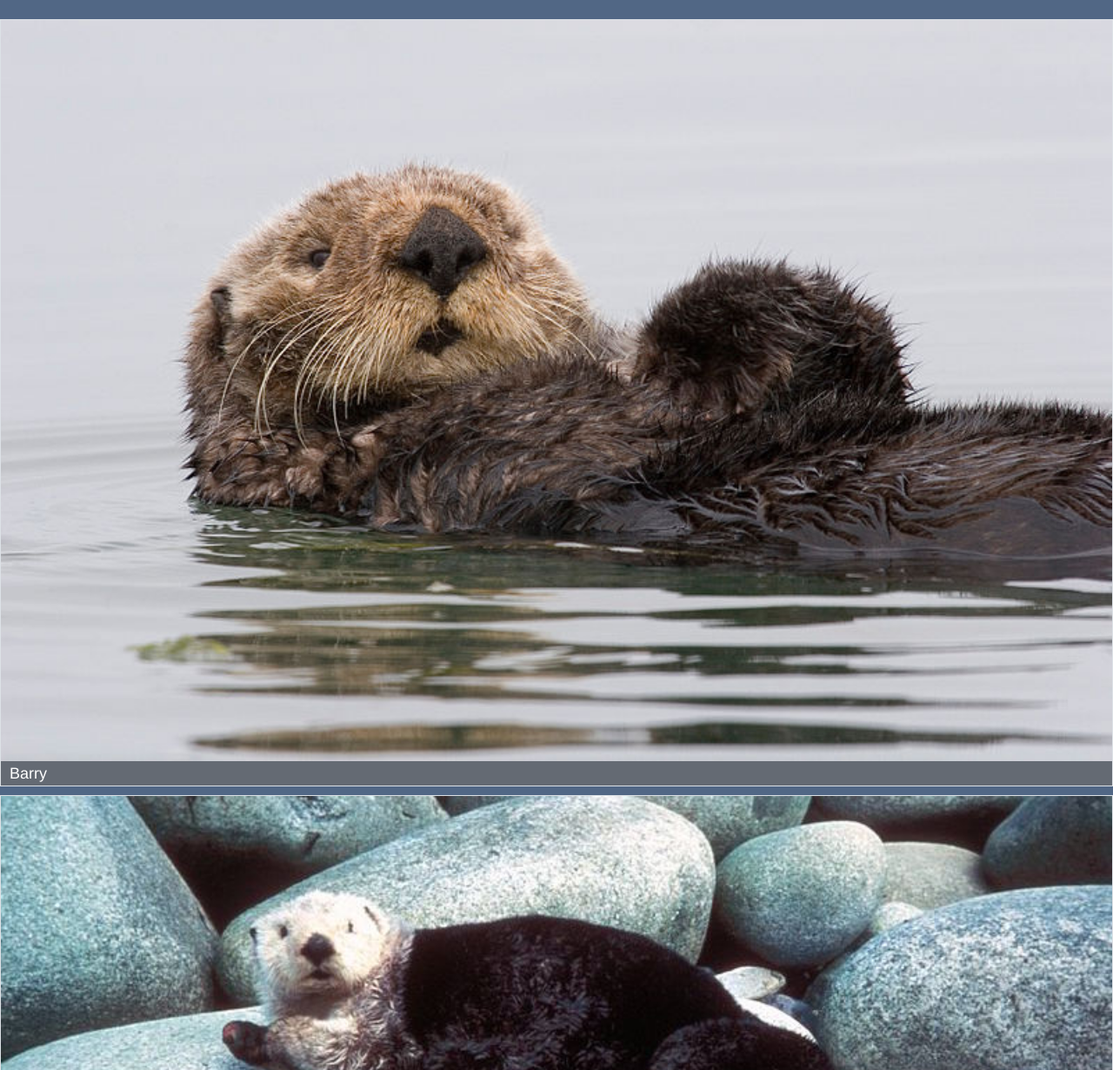
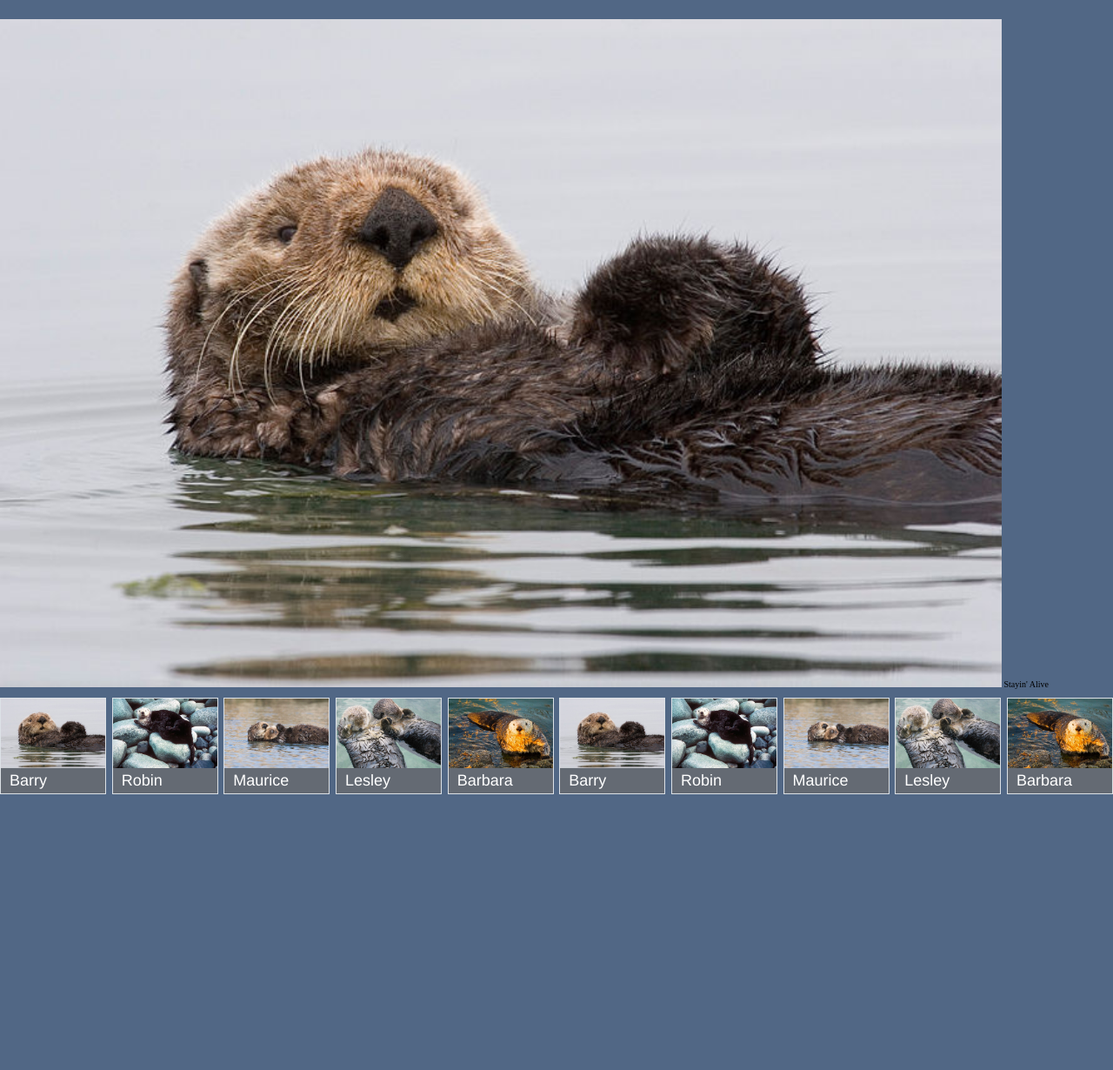
Before and after one commit to drpacket/front-end-dev-book, a plain HTML site: page ottergram/index.html in a window 1280 px wide. Shown: the part 70-1300 px from the top of the page at 87% size. After the commit the page ends 993 px from the top, so only its background shows below. Drawn offline with nearby package versions, Linux system fonts and the light colour scheme.

Commit message:
added some flexbox to Ottergram

```diff
--- a/ottergram/index.html
+++ b/ottergram/index.html
@@ -10,10 +10,41 @@
 </head>
 
 <body>
-  <header>
+  <header class="main-header">
     <h1 class="logo-text">ottergram</h1>
   </header>
+  <main class="main-content">
   <ul class="thumbnail-list">
+    <li class="thumbnail-item">
+      <a href="#">
+        <img class="thumbnail-image" src="img/otter1.jpg" alt="Barry the Otter">
+        <span class="thumbnail-title">Barry</span>
+      </a>
+    </li>
+    <li class="thumbnail-item">
+      <a href="#">
+        <img class="thumbnail-image" src="img/otter2.jpg" alt="Robin the Otter">
+        <span class="thumbnail-title">Robin</span>
+      </a>
+    </li>
+    <li class="thumbnail-item">
+      <a href="#">
+        <img class="thumbnail-image" src="img/otter3.jpg" alt="Maurice the Otter">
+        <span class="thumbnail-title">Maurice</span>
+      </a>
+    </li>
+    <li class="thumbnail-item">
+      <a href="#">
+        <img class="thumbnail-image" src="img/otter4.jpg" alt="Lesley the Otter">
+        <span class="thumbnail-title">Lesley</span>
+      </a>
+    </li>
+    <li class="thumbnail-item">
+      <a href="#">
+        <img class="thumbnail-image" src="img/otter5.jpg" alt="Barbara the Otter">
+        <span class="thumbnail-title">Barbara</span>
+      </a>
+    </li>
     <li class="thumbnail-item">
       <a href="#">
         <img class="thumbnail-image" src="img/otter1.jpg" alt="Barry the Otter">
@@ -49,5 +80,7 @@
     <img class="detail-image" src="img/otter1.jpg" alt="">
     <span class="detail-image-title">Stayin' Alive</span>
   </div>
+</main>
 </body>
+
 </html>
--- a/ottergram/stylesheets/styles.css
+++ b/ottergram/stylesheets/styles.css
@@ -10,13 +10,23 @@
   font-style: normal;
 }
 
+html, body {
+  height: 100%;
+}
+
 body {
   font-size: 10px;
   background: rgb(81, 103, 133);
+  display: flex;
+  flex-direction: column;
 }
 
 a {
   text-decoration: none;
+}
+
+.main-header {
+  flex: 0 1 auto;
 }
 
 .logo-text {
@@ -27,19 +37,30 @@ a {
   font-family: lakeshore;
 }
 
+.main-content {
+  flex: 1 1 auto;
+  display: flex;
+  flex-direction: column;
+}
+
 .thumbnail-item {
-  display: block;
+  display: inline-block;
+  min-width: 120px;
+  max-width: 120px;
   border: 1px solid rgb(100%, 100%, 100%);
   border: 1px solid rgba(100%, 100%, 100%, 0.8);
 }
 
-.thumbnail-item + .thumbnail-item {
-  margin-top: 10px;
-}
 
 .thumbnail-list {
+  flex: 0 1 auto;
+  order: 2;
+  display: flex;
+  justify-content: space-between;
   list-style: none;
   padding: 0;
+  white-space: nowrap;
+  overflow-x: auto;
 }
 
 .thumbnail-title {
@@ -58,6 +79,10 @@ a {
   display: block;
   }
 
+.detail-image-container {
+  flex: 1 1 auto;
+}
+
 .detail-image {
   width: 90%;
 }
```
